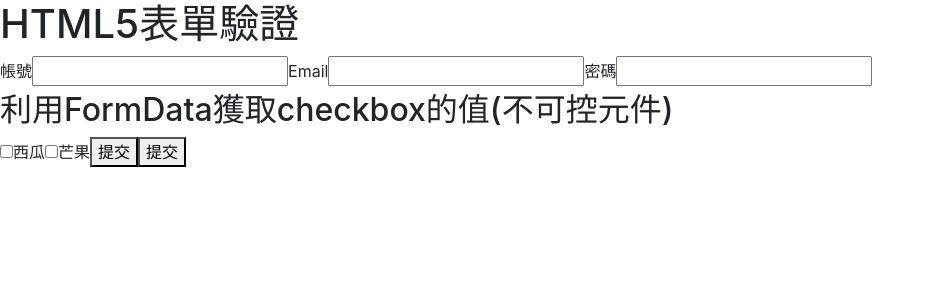
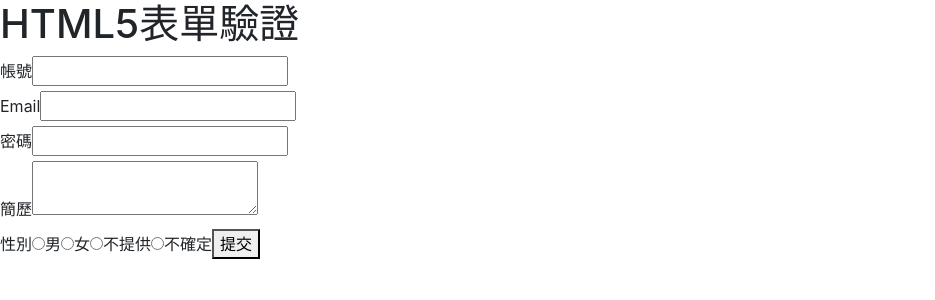
Before and after one commit to karinhsin/React_tutorial, a React (Create React App) app: page / in a window 1280 px wide. Shown: the top 300 px of the page, without its empty margins (0-935 px from the left). Built offline with nearby package versions, Linux system fonts and the light colour scheme.

Commit message:
單一狀態多個表單欄位輸入_RadioButton

```diff
--- a/src/App.js
+++ b/src/App.js
@@ -1,4 +1,7 @@
 import React, { useState } from 'react'
+import RadioButton from './components/RadioButton'
+import CheckBox from './components/CheckBox'
+
 
 function App(props) {
   //使用物件值作為狀態值，儲存所有欄位的值
@@ -6,14 +9,22 @@ function App(props) {
     username: '',
     email: '',
     password: '',
+    intro: '',
+    gender: '',
     //不要隨便用null跟undefine 要小心一點
   })
+
+  // radio - 專用元件
+  // RadioButton元件有作修改
+  const genderOptions = ['男', '女', '不提供', '不確定']
 
   //專門用來處理每個欄位的輸入用
   const handleFieldChange = (e) =>{
     //狀態是陣列或物件是一定要遵循以下三步驟
     //1.從原本的狀態物件拷貝新物件
     //2.在拷貝的新物件上處理
+    // https://developer.mozilla.org/zh-CN/docs/Web/JavaScript/Reference/Operators/Spread_syntax
+    // https://developer.mozilla.org/zh-CN/docs/Web/JavaScript/Reference/Operators/Object_initializer#%E8%AE%A1%E7%AE%97%E5%B1%9E%E6%80%A7%E5%90%8D
     const updateFields = {
       ...fields, //展開運算符（可用在物件）
       [e.target.name]:e.target.value //計算得來的屬性名稱
@@ -52,6 +63,7 @@ function App(props) {
           onChange={handleFieldChange}
           required
         />
+        <br/>
         <label>Email</label>
         <input
           type="email"
@@ -60,6 +72,7 @@ function App(props) {
           onChange={handleFieldChange}
           required
         />
+        <br/>
         <label>密碼</label>
         <input
           type="text"
@@ -69,13 +82,26 @@ function App(props) {
           required
           minLength="5"  //最少要輸入5個字元
         />
-
-        <h2>利用FormData獲取checkbox的值(不可控元件)</h2>
-        <input type="checkbox" value="西瓜" name="likeList" />
-        <label>西瓜</label>
-        <input type="checkbox" value="芒果" name="likeList" />
-        <label>芒果</label>
-        <button type="submit">提交</button>
+        <br />
+        <label>簡歷</label>
+        <textarea
+          name="intro"
+          value={fields.intro}
+          onChange={handleFieldChange}
+        />
+        <br />
+        <label>性別</label>
+        {genderOptions.map((v, i) => {
+          return (
+            <RadioButton
+              name="gender"
+              key={i}
+              value={v}
+              checkedValue={fields.gender}
+              setCheckedValue={handleFieldChange}
+            />
+          )
+        })}
 
         <button type="submit">提交</button>
         {/* button in form tag
--- a/src/components/RadioButton.js
+++ b/src/components/RadioButton.js
@@ -1,17 +1,17 @@
 import React from 'react'
 
+// 註：修改為可以對應多重表單元件輸入
 function RadioButton(props) {
-    const { value, checkedValue, setCheckedValue } = props
+    const { name, value, checkedValue, setCheckedValue } = props
 
     return (
         <>
             <input
+                name={name}
                 type="radio"
                 value={value}
                 checked={checkedValue === value}
-                onChange={(e) => {
-                    setCheckedValue(e.target.value)
-                }}
+                onChange={setCheckedValue}
             />
             <label>{value}</label>
         </>
```
